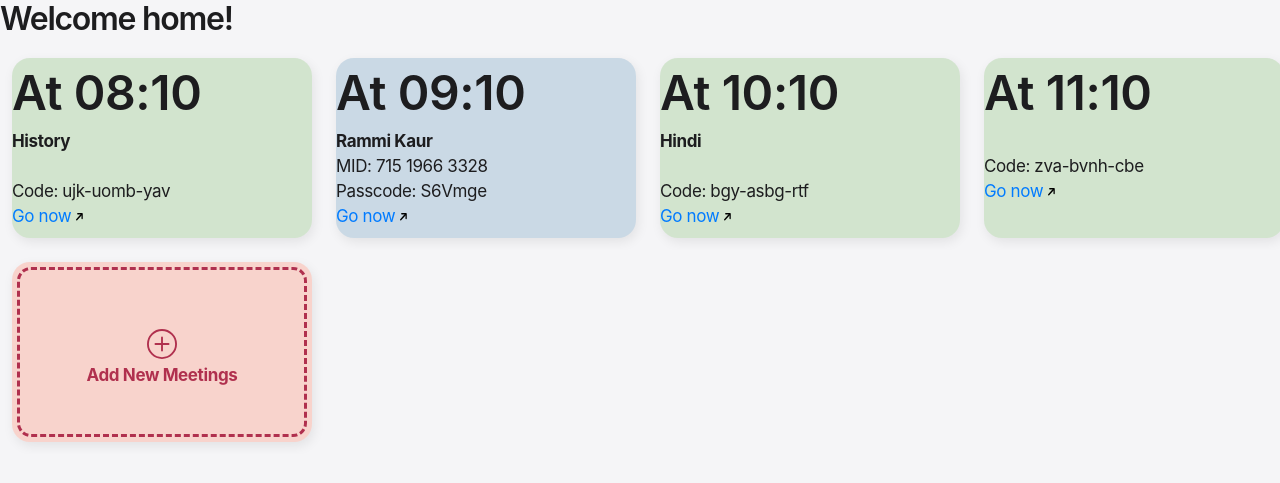
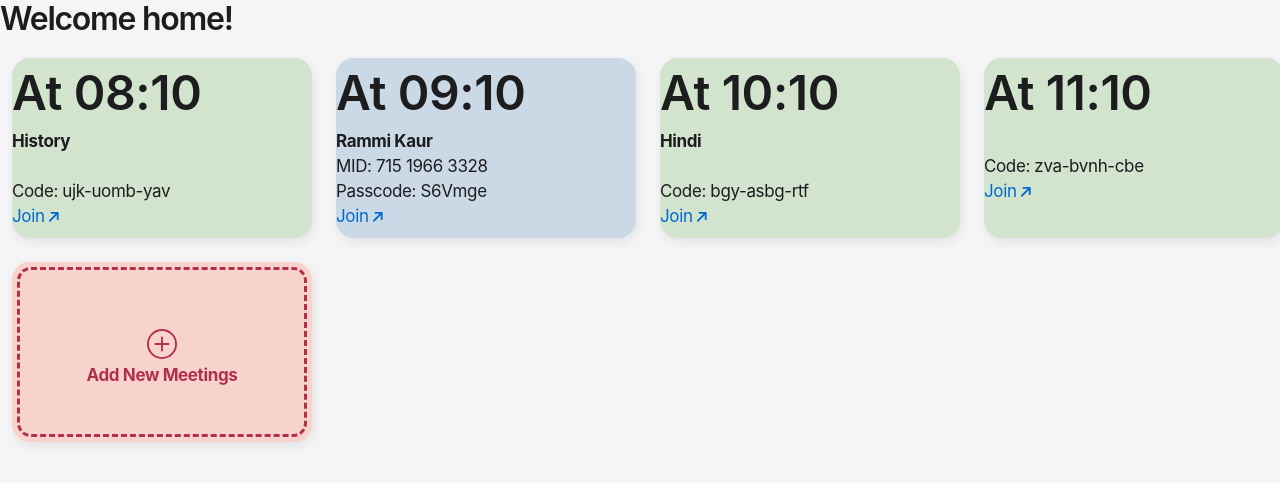
Before and after one commit to Gautam-Joshi/meeter, a Flask app: page / in a window 1280 px wide. Shown: the top 483 px of the page. Run offline with Flask 2, Linux system fonts and the light colour scheme; a user stored in the database is signed in; some libraries are stand-ins or nearby versions; some web fonts are replaced.

Commit message:
Card link and upright arrow colorfix

```diff
--- a/static/styles.css
+++ b/static/styles.css
@@ -41,7 +41,8 @@ h2 {
 	font-weight: 600;
 	letter-spacing: -0.040em;
 }
- body {
+
+body {
  	font-size: 17px;
     line-height: 1.47059;
     font-weight: 400;
@@ -52,7 +53,15 @@ h2 {
 	font-family: "Inter", "Inter var", sans-serif;
 }
 
+a {
+	color: #0068d1;
+	text-decoration: none;
+}
 
+a:hover {
+	color: #147ce5;
+	text-decoration: none;
+}
 
 
 
@@ -94,6 +103,9 @@ h2 {
 }
 
 
+
+/* Meeting Card Rules */
+
 .zoom {
 	background: #cad9e5;
 }
@@ -114,6 +126,20 @@ h2 {
 	-webkit-background-clip: text;
 }
 
+.upright {
+	max-height: 0.8rem;
+	margin: 0.1rem 0px 0px 0px;
+	color: #0068d1;
+	fill: #0068d1;
+}
+
+.upright {
+}
+
+.upright:hover {
+	color: #147ce5;
+	fill: #147ce5;
+}
 
 
 
@@ -149,15 +175,6 @@ h2 {
 	margin-top: var(--create-card-space);
 	margin-bottom: 4px;
 }
-.link-cover {
-	position:absolute;
-	width: var(--outer-card-width);
-	height: var(--outer-card-height);
-	z-index: 5;
-	border-radius: 18px;
-}
-
-
 
 
 
@@ -168,11 +185,3 @@ h2 {
 	align-items: flex-start;
 	overflow-x: auto;
 }
-
-
-
-.link > .upright {
-	max-height: 0.6rem;
-	margin: 0.1rem 0px 0px 0px;
-	color: inherit;
-}
--- a/templates/index.html
+++ b/templates/index.html
@@ -39,7 +39,9 @@
 				</p>
 
 				<a href="{{meeting["link"]}}">
-					<p class="card_alt_text link">Go now <img class="upright" src="/static/svg/arrow.up.forward.svg"></p>
+					<p class="card_alt_text">Join <svg class="upright" viewBox="0 0 80 80" version="1.1" xmlns:xlink="http://www.w3.org/1999/xlink" xmlns="http://www.w3.org/2000/svg">
+  <path d="M60.2051 44.3359L60.2051 6.25C60.2051 2.53912 57.7148 0 53.9551 0L15.8691 0C12.3535 0 9.7168 2.63672 9.7168 5.85937C9.7168 8.98437 12.4512 11.5234 15.8203 11.5234L29.1504 11.5234L41.5039 10.9863L34.7656 16.9434L2.00195 49.7559C0.732422 51.0254 0 52.5879 0 54.1504C0 57.2754 2.88086 60.2051 6.05469 60.2051C7.61719 60.2051 9.13086 59.4727 10.4492 58.2031L43.2617 25.4394L49.2188 18.7012L48.6816 30.9082L48.6816 44.3848C48.6816 47.7539 51.123 50.4394 54.3457 50.4394C57.5684 50.4394 60.2051 47.7539 60.2051 44.3359L60.2051 44.3359Z" id="Shape" fill-rule="evenodd" stroke="none" />
+</svg></p>
 				</a>
     		</div>
 			{% endfor %}
```
